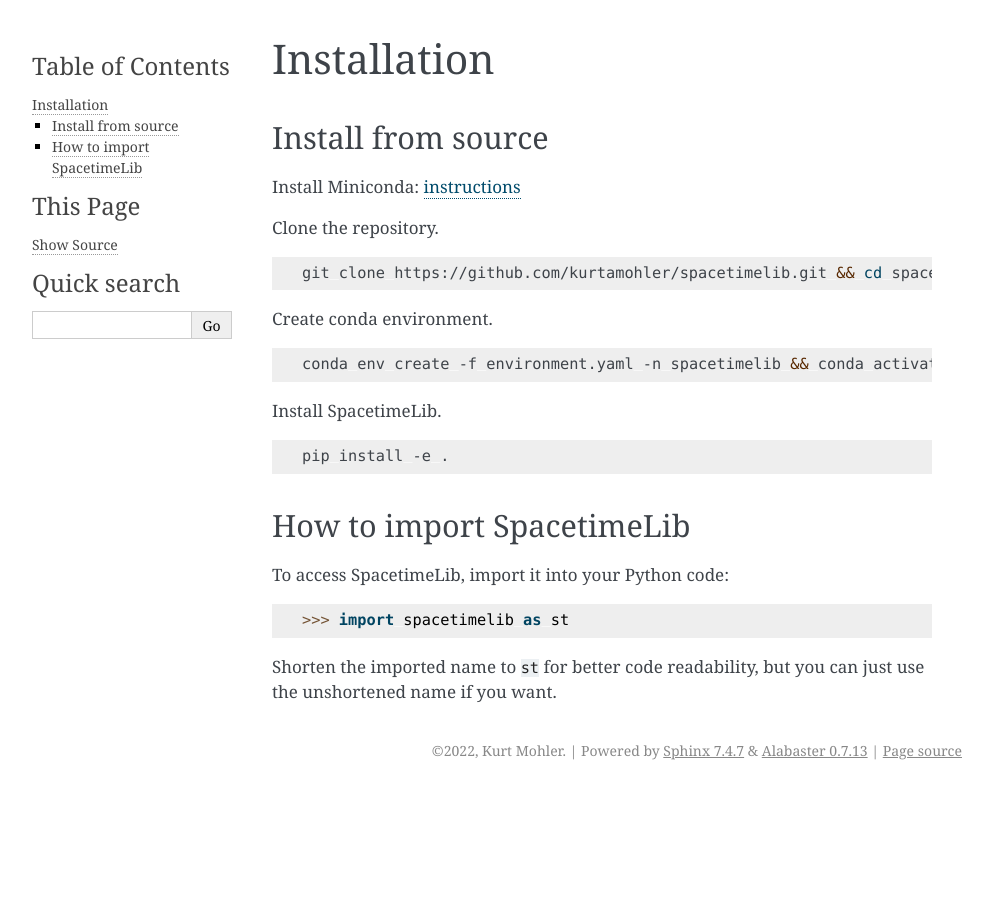
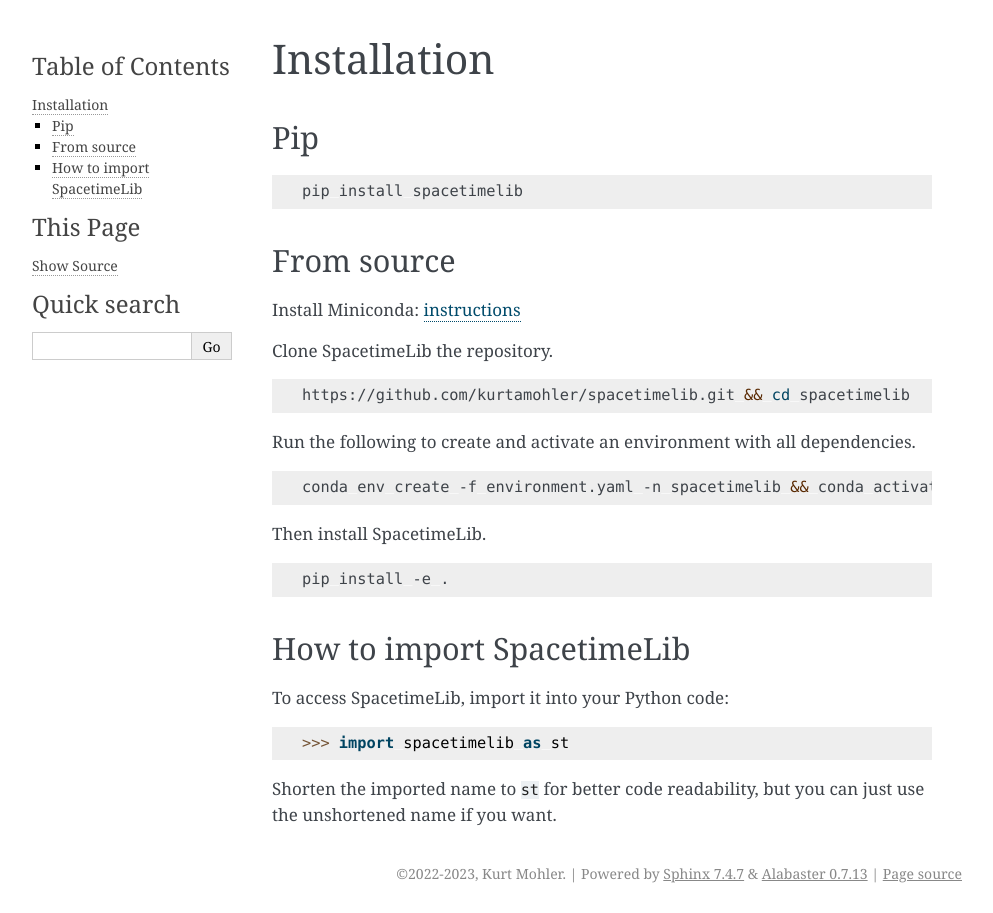
Before and after one commit to kurtamohler/spacetimelib, a Sphinx documentation site: the page built from doc/source/installation.md, in a window 1280 px wide. Shown: the whole page, without its empty margins (148-1141 px from the left). Built offline with Sphinx 7.4.7, drawn with Linux system fonts in a browser that asks for light colours.

Commit message:
Update installation notes, increment version number to 0.0.2

````diff
--- a/doc/source/conf.py
+++ b/doc/source/conf.py
@@ -7,7 +7,7 @@
 # https://www.sphinx-doc.org/en/master/usage/configuration.html#project-information
 
 project = 'SpacetimeLib'
-copyright = '2022, Kurt Mohler'
+copyright = '2022-2023, Kurt Mohler'
 author = 'Kurt Mohler'
 release = '0.0.0'
 
--- a/doc/source/installation.md
+++ b/doc/source/installation.md
@@ -1,22 +1,29 @@
 # Installation
 
-## Install from source
-
-Install Miniconda: [instructions](https://docs.conda.io/projects/conda/en/latest/user-guide/install/index.html)
-
-Clone the repository.
+## Pip
 
 ```bash
-git clone https://github.com/kurtamohler/spacetimelib.git && cd spacetimelib
+pip install spacetimelib
 ```
 
-Create conda environment.
+## From source
+
+Install Miniconda:
+[instructions](https://docs.conda.io/projects/conda/en/latest/user-guide/install/index.html)
+
+Clone SpacetimeLib the repository.
+
+```bash
+https://github.com/kurtamohler/spacetimelib.git && cd spacetimelib
+```
+
+Run the following to create and activate an environment with all dependencies.
 
 ```bash
 conda env create -f environment.yaml -n spacetimelib && conda activate spacetimelib
 ```
 
-Install SpacetimeLib.
+Then install SpacetimeLib.
 
 ```bash
 pip install -e .
--- a/pyproject.toml
+++ b/pyproject.toml
@@ -10,7 +10,7 @@ build-backend = "setuptools.build_meta"
 
 [project]
 name = "spacetimelib"
-version = "0.0.1"
+version = "0.0.2"
 authors = [
   { name="Kurt Mohler", email="kurtamohler@gmail.com" },
 ]
--- a/setup.py
+++ b/setup.py
@@ -12,7 +12,7 @@ with open('LICENSE') as f:
 
 name = 'spacetimelib'
 version = '0.0'
-release = '0.0.1'
+release = '0.0.2'
 
 setup(
     name=name,
@@ -22,7 +22,7 @@ setup(
     author='Kurt Mohler',
     author_email='kurtamohler@gmail.com',
     url='https://github.com/kurtamohler/spacetimelib',
-    # license=license,
+    license=license,
     packages=['spacetimelib'],
     cmdclass=cmdclass,
     # these are optional and override conf.py settings
````
Also changed, not shown: README.md (+12 -1 lines).
